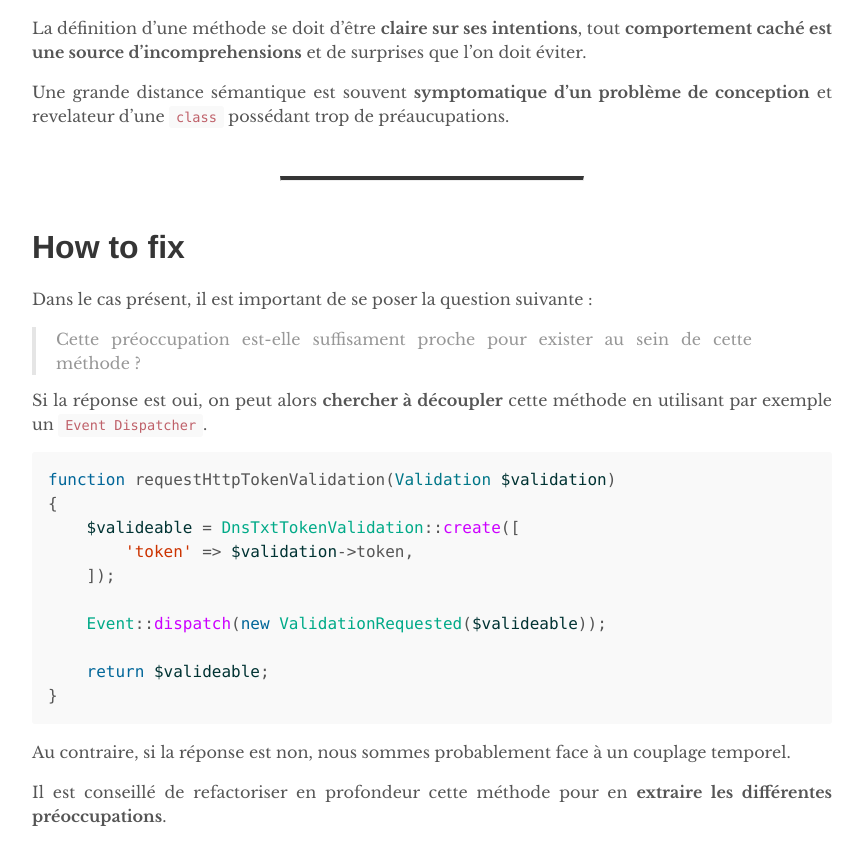
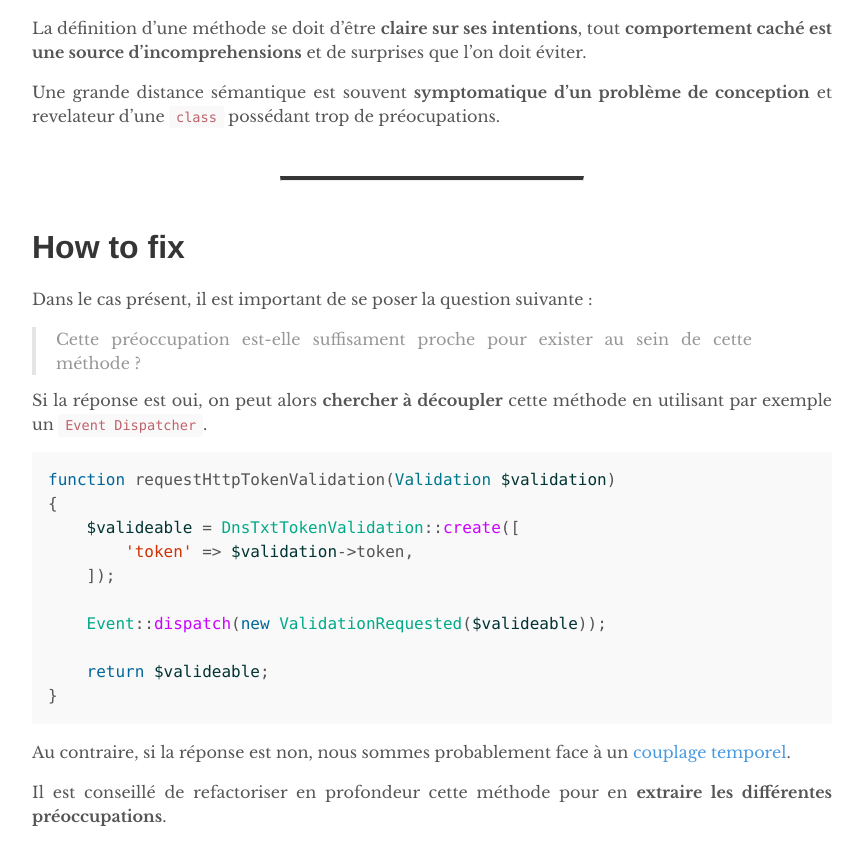
Before and after one commit to DeGraciaMathieu/quality-explained.fr, a Jekyll site: the page built from _posts/2021-02-01-distance-semantique.markdown, in a window 1280 px wide. Shown: the part 693-1545 px from the top of the page, without its empty margins (208-1071 px from the left). Built offline with Jekyll 4.4.1, drawn with Linux system fonts in a browser that asks for light colours.

Commit message:
Update 2021-02-01-distance-semantique.markdown

```diff
--- a/_posts/2021-02-01-distance-semantique.markdown
+++ b/_posts/2021-02-01-distance-semantique.markdown
@@ -25,7 +25,7 @@ Rien n’indique ici que la création d’une validation implique d’envoyer un
 
 La définition d’une méthode se doit d’être <b>claire sur ses intentions</b>, tout <b>comportement caché est une source d’incomprehensions</b> et de surprises que l’on doit éviter.
 
-Une grande distance sémantique est souvent <b>symptomatique d’un problème de conception</b> et revelateur d'une `class` possédant trop de préaucupations.
+Une grande distance sémantique est souvent <b>symptomatique d’un problème de conception</b> et revelateur d'une `class` possédant trop de préocupations.
 
 <hr>
 
@@ -50,6 +50,6 @@ function requestHttpTokenValidation(Validation $validation)
 }
 {% endhighlight %}
 
-Au contraire, si la réponse est non, nous sommes probablement face à un couplage temporel.
+Au contraire, si la réponse est non, nous sommes probablement face à un [couplage temporel](https://quality-explained.fr/couplage-temporel/).
 
 Il est conseillé de refactoriser en profondeur cette méthode pour en <b>extraire les différentes préoccupations</b>.
```
